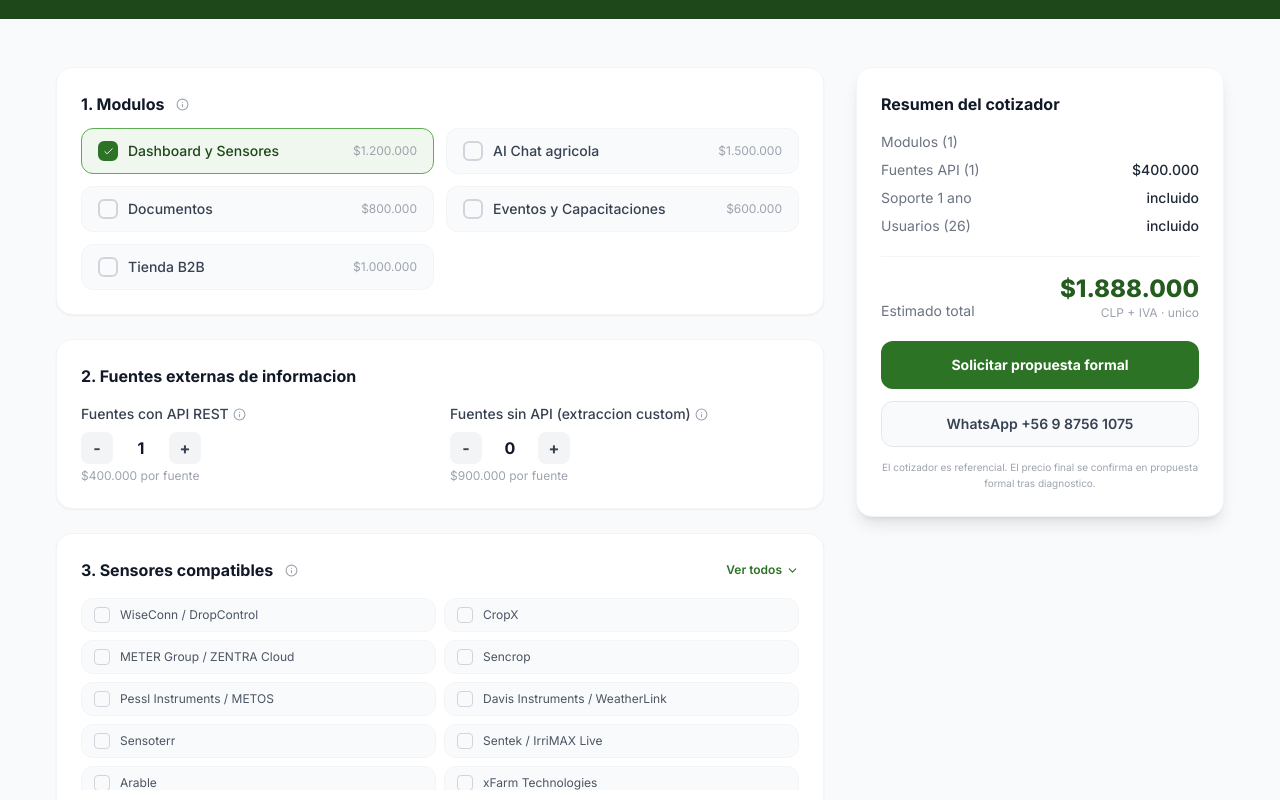
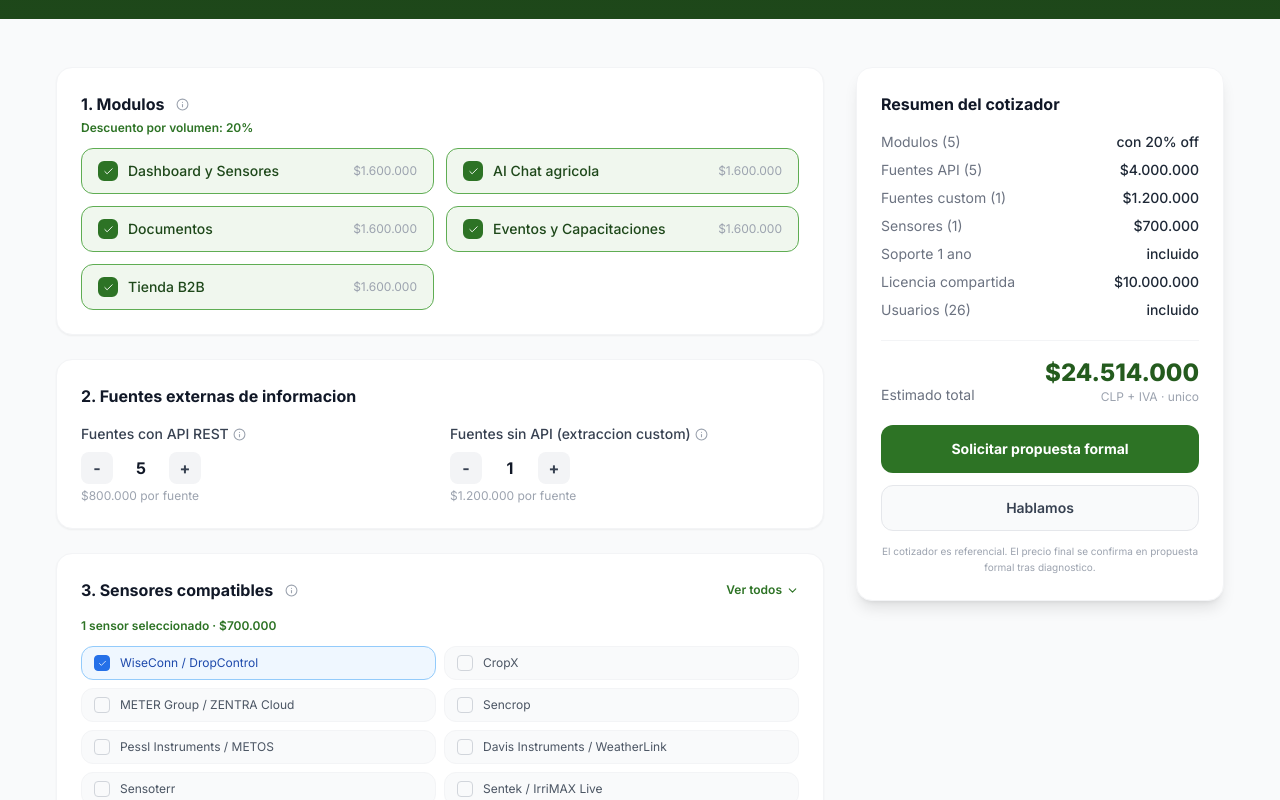
Before and after one commit to templateschile/Agrohub, a React (Vite) app: page /precios in a window 1280 px wide. Shown: the part 360-1160 px from the top of the page. Built offline with nearby package versions, Linux system fonts and the light colour scheme.

Commit message:
fix: actualizar precios cotizador y boton whatsapp a hablamos

```diff
--- a/src/pages/Precios.jsx
+++ b/src/pages/Precios.jsx
@@ -3,11 +3,11 @@ import { useInView } from "../hooks/useInView"
 import { Check, DollarSign, ChevronDown, ChevronUp, Info } from "lucide-react"
 
 const MODULOS = [
-  { id: "dashboard", label: "Dashboard y Sensores",     precio: 1200000 },
-  { id: "ai",        label: "AI Chat agricola",          precio: 1500000 },
-  { id: "docs",      label: "Documentos",                precio: 800000  },
-  { id: "eventos",   label: "Eventos y Capacitaciones",  precio: 600000  },
-  { id: "tienda",    label: "Tienda B2B",                precio: 1000000 },
+  { id: "dashboard", label: "Dashboard y Sensores",     precio: 1600000 },
+  { id: "ai",        label: "AI Chat agricola",          precio: 1600000 },
+  { id: "docs",      label: "Documentos",                precio: 1600000 },
+  { id: "eventos",   label: "Eventos y Capacitaciones",  precio: 1600000 },
+  { id: "tienda",    label: "Tienda B2B",                precio: 1600000 },
 ]
 
 const SENSORES = [
@@ -34,14 +34,14 @@ function calcularPrecio(modulos, fuentesApi, fuentesSinApi, sensores, soporte, l
     if (m) base += m.precio * (1 - descModulo)
   })
 
-  base += fuentesApi * 400000
-  base += fuentesSinApi * 900000
-  base += sensores.length * 350000
+  base += fuentesApi * 800000
+  base += fuentesSinApi * 1200000
+  base += sensores.length * 700000
 
   const costoPorAnio = base * 0.18
   base += costoPorAnio * soporte
 
-  if (licencia) base += 2500000
+  if (licencia) base += 10000000
 
   const totalUsuarios = admins + agricultores + asesores
   if (totalUsuarios > 50)  base += 800000
@@ -63,12 +63,12 @@ function Tooltip({ text }) {
 }
 
 export default function Precios() {
-  const [modulos, setModulos] = useState(["dashboard"])
-  const [fuentesApi, setFuentesApi] = useState(1)
-  const [fuentesSinApi, setFuentesSinApi] = useState(0)
-  const [sensores, setSensores] = useState([])
+  const [modulos, setModulos] = useState(["dashboard", "ai", "docs", "eventos", "tienda"])
+  const [fuentesApi, setFuentesApi] = useState(5)
+  const [fuentesSinApi, setFuentesSinApi] = useState(1)
+  const [sensores, setSensores] = useState(["WiseConn / DropControl"])
   const [soporte, setSoporte] = useState(1)
-  const [licencia, setLicencia] = useState(false)
+  const [licencia, setLicencia] = useState(true)
   const [admins, setAdmins] = useState(1)
   const [agricultores, setAgricultores] = useState(20)
   const [asesores, setAsesores] = useState(5)
@@ -157,7 +157,7 @@ export default function Precios() {
                         <span className="w-8 text-center font-bold text-gray-900">{fuentesApi}</span>
                         <button onClick={() => setFuentesApi(v => v+1)} className="w-8 h-8 bg-gray-100 rounded-lg font-bold text-gray-700 hover:bg-gray-200 transition-colors">+</button>
                       </div>
-                      <p className="text-xs text-gray-400 mt-1">{CLP(400000)} por fuente</p>
+                      <p className="text-xs text-gray-400 mt-1">{CLP(800000)} por fuente</p>
                     </div>
                     <div>
                       <label className="flex items-center text-sm font-medium text-gray-700 mb-2">
@@ -169,7 +169,7 @@ export default function Precios() {
                         <span className="w-8 text-center font-bold text-gray-900">{fuentesSinApi}</span>
                         <button onClick={() => setFuentesSinApi(v => v+1)} className="w-8 h-8 bg-gray-100 rounded-lg font-bold text-gray-700 hover:bg-gray-200 transition-colors">+</button>
                       </div>
-                      <p className="text-xs text-gray-400 mt-1">{CLP(900000)} por fuente</p>
+                      <p className="text-xs text-gray-400 mt-1">{CLP(1200000)} por fuente</p>
                     </div>
                   </div>
                 </div>
@@ -186,7 +186,7 @@ export default function Precios() {
                     </button>
                   </div>
                   {sensores.length > 0 && (
-                    <p className="text-xs text-agro-green-600 font-semibold mb-3">{sensores.length} sensor{sensores.length !== 1 ? "es" : ""} seleccionado{sensores.length !== 1 ? "s" : ""} &middot; {CLP(sensores.length * 350000)}</p>
+                    <p className="text-xs text-agro-green-600 font-semibold mb-3">{sensores.length} sensor{sensores.length !== 1 ? "es" : ""} seleccionado{sensores.length !== 1 ? "s" : ""} &middot; {CLP(sensores.length * 700000)}</p>
                   )}
                   <div className={`grid grid-cols-1 sm:grid-cols-2 gap-2 ${!sensoresExpanded ? "max-h-48 overflow-hidden" : ""}`}>
                     {SENSORES.map(s => (
@@ -234,9 +234,9 @@ export default function Precios() {
                         </div>
                         <span className="font-bold text-gray-900 text-sm">5. Licencia compartida del codigo</span>
                       </div>
-                      <p className="text-xs text-gray-500 mt-1.5 ml-7">Incluye acceso al codigo fuente del front-end y del panel de administracion.</p>
+                      <p className="text-xs text-gray-500 mt-1.5 ml-7">Incluye acceso al codigo fuente del front-end, panel de administracion y documentacion tecnica.</p>
                     </div>
-                    <span className="text-sm font-bold text-gray-700 ml-4 shrink-0">{CLP(2500000)}</span>
+                    <span className="text-sm font-bold text-gray-700 ml-4 shrink-0">{CLP(10000000)}</span>
                   </button>
                 </div>
 
@@ -278,11 +278,11 @@ export default function Precios() {
                     {modulos.length > 0 && (
                       <div className="flex justify-between"><span className="text-gray-500">Modulos ({modulos.length})</span><span className="font-medium text-gray-800">{descModulo ? `con ${descModulo} off` : ""}</span></div>
                     )}
-                    {fuentesApi > 0 && <div className="flex justify-between"><span className="text-gray-500">Fuentes API ({fuentesApi})</span><span className="font-medium text-gray-800">{CLP(fuentesApi*400000)}</span></div>}
-                    {fuentesSinApi > 0 && <div className="flex justify-between"><span className="text-gray-500">Fuentes custom ({fuentesSinApi})</span><span className="font-medium text-gray-800">{CLP(fuentesSinApi*900000)}</span></div>}
-                    {sensores.length > 0 && <div className="flex justify-between"><span className="text-gray-500">Sensores ({sensores.length})</span><span className="font-medium text-gray-800">{CLP(sensores.length*350000)}</span></div>}
+                    {fuentesApi > 0 && <div className="flex justify-between"><span className="text-gray-500">Fuentes API ({fuentesApi})</span><span className="font-medium text-gray-800">{CLP(fuentesApi*800000)}</span></div>}
+                    {fuentesSinApi > 0 && <div className="flex justify-between"><span className="text-gray-500">Fuentes custom ({fuentesSinApi})</span><span className="font-medium text-gray-800">{CLP(fuentesSinApi*1200000)}</span></div>}
+                    {sensores.length > 0 && <div className="flex justify-between"><span className="text-gray-500">Sensores ({sensores.length})</span><span className="font-medium text-gray-800">{CLP(sensores.length*700000)}</span></div>}
                     <div className="flex justify-between"><span className="text-gray-500">Soporte {soporte} ano{soporte>1?"s":""}</span><span className="font-medium text-gray-800">incluido</span></div>
-                    {licencia && <div className="flex justify-between"><span className="text-gray-500">Licencia codigo</span><span className="font-medium text-gray-800">{CLP(2500000)}</span></div>}
+                    {licencia && <div className="flex justify-between"><span className="text-gray-500">Licencia compartida</span><span className="font-medium text-gray-800">{CLP(10000000)}</span></div>}
                     <div className="flex justify-between"><span className="text-gray-500">Usuarios ({admins+agricultores+asesores})</span><span className="font-medium text-gray-800">incluido</span></div>
                   </div>
 
@@ -300,7 +300,7 @@ export default function Precios() {
                     Solicitar propuesta formal
                   </a>
                   <a href="https://wa.me/56987561075" target="_blank" rel="noopener noreferrer" className="block w-full text-center bg-gray-50 hover:bg-gray-100 text-gray-700 font-semibold py-3 rounded-xl transition-colors text-sm border border-gray-200">
-                    WhatsApp +56 9 8756 1075
+                    Hablamos
                   </a>
                   <p className="text-[10px] text-gray-400 text-center mt-3 leading-relaxed">
                     El cotizador es referencial. El precio final se confirma en propuesta formal tras diagnostico.
```
